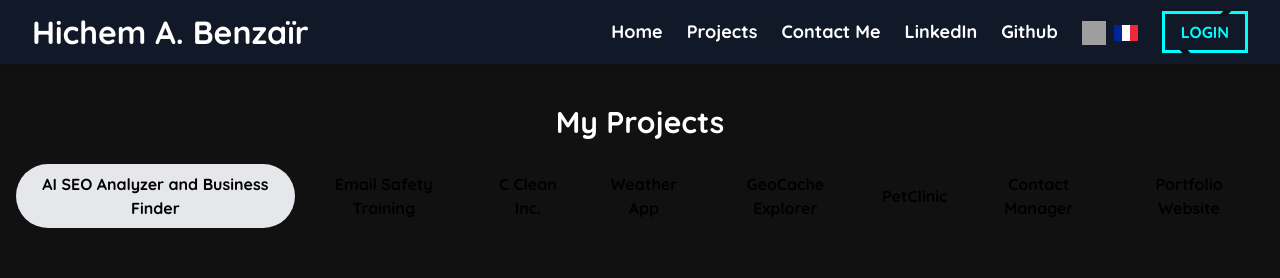
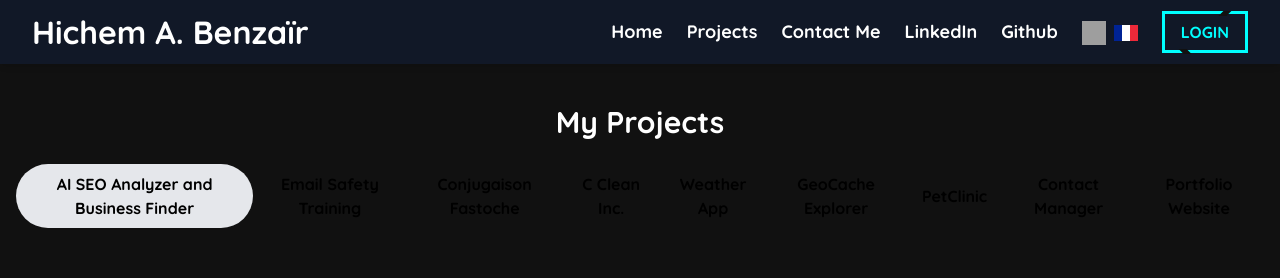
Before and after one commit to MercuryAtom31/portfolio-hichem-benzair, a React (Vite) app in the folder frontend/: page /projects in a window 1280 px wide. Shown: the top 278 px of the page. Built offline with nearby package versions, Linux system fonts and the light colour scheme; no server answers; grey boxes are pictures that could not be loaded.

Commit message:
Conjugaison Fastoche project is now directly after Email Safety Training in Projects.tsx.

```diff
--- a/frontend/src/pages/Projects.tsx
+++ b/frontend/src/pages/Projects.tsx
@@ -32,6 +32,23 @@ const projectImages = [
       <div className="relative overflow-hidden rounded-2xl bg-gradient-to-br from-[#0f2027] via-[#203a43] to-[#2c5364] shadow-lg p-1">
         <video
           src="/videos/EmailSafetyTraining.mov"
+          autoPlay
+          loop
+          muted
+          playsInline
+          className="rounded-xl w-full h-[500px] object-contain"
+        />
+      </div>
+    ),
+  },
+  {
+    title: "Conjugaison Fastoche",
+    value: "conjugaison-fastoche",
+    url: "https://mercuryatom31.github.io/Conjugaison-Fastoche/#/",
+    content: (
+      <div className="relative overflow-hidden rounded-2xl bg-gradient-to-br from-[#f953c6] to-[#b91d73] shadow-lg p-1">
+        <video
+          src="/videos/ConjugaisonFastoche.mov"
           autoPlay
           loop
           muted
```
Also changed, not shown: 1 other file (tests, documents, lock files or other folders).
